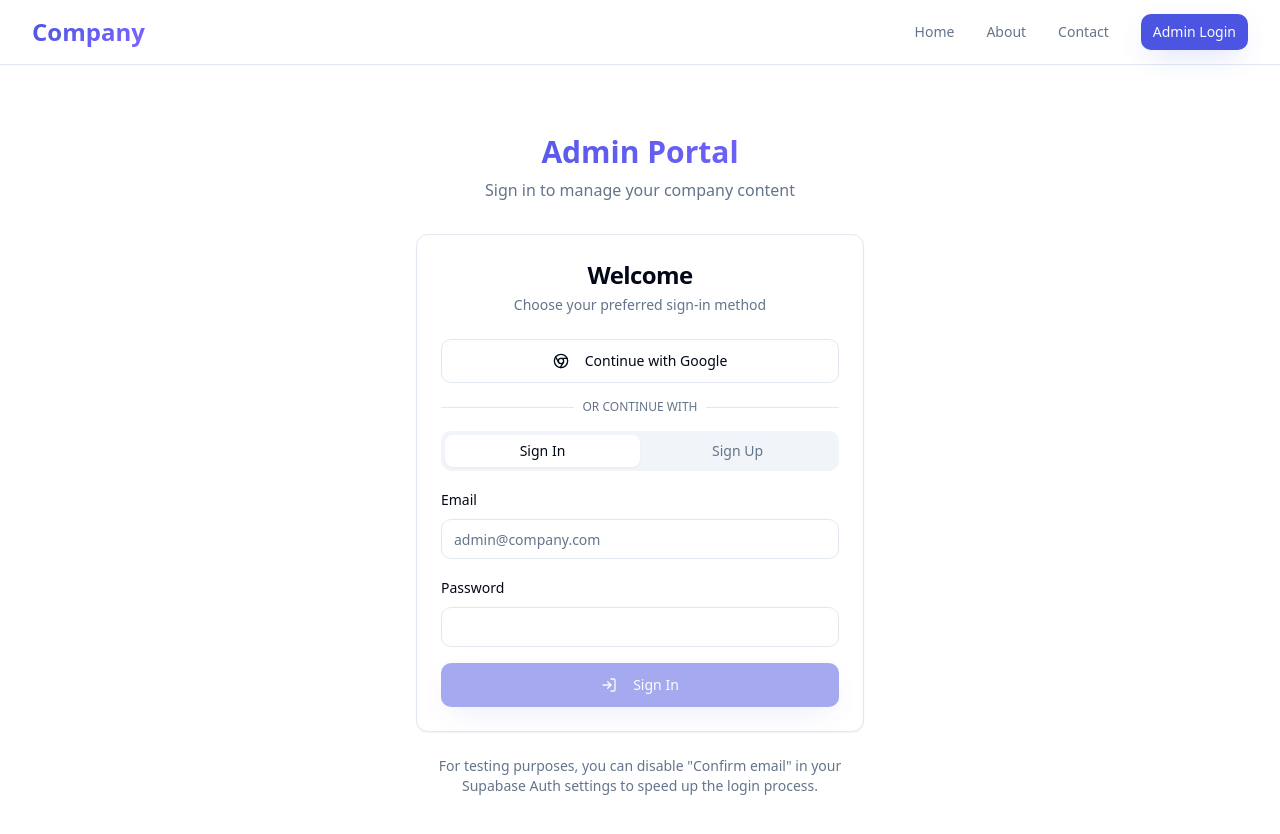
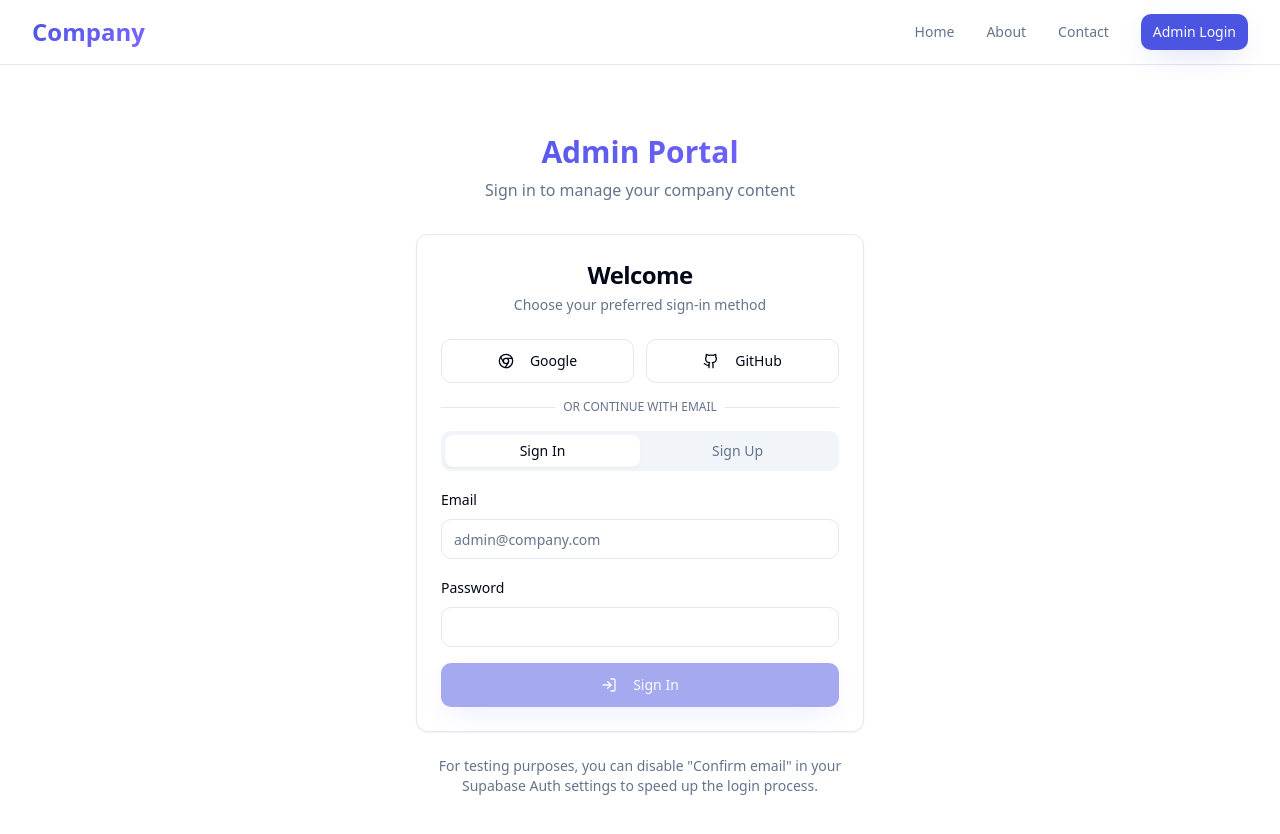
Before and after one commit to chaya2024/CodeDuoProject, a React (Vite) app: page /auth in a window 1280 px wide. Shown: the top 834 px of the page. Built offline with nearby package versions, Linux system fonts and the light colour scheme.

Commit message:
Add GitHub Login
Implement GitHub OAuth for administrator login.

```diff
--- a/src/pages/Auth.tsx
+++ b/src/pages/Auth.tsx
@@ -5,7 +5,7 @@ import { Card, CardContent, CardDescription, CardHeader, CardTitle } from "@/com
 import { Input } from "@/components/ui/input";
 import { Label } from "@/components/ui/label";
 import { Tabs, TabsContent, TabsList, TabsTrigger } from "@/components/ui/tabs";
-import { LogIn, UserPlus, Chrome } from "lucide-react";
+import { LogIn, UserPlus, Chrome, Github } from "lucide-react";
 import { supabase } from "@/integrations/supabase/client";
 import { useToast } from "@/hooks/use-toast";
 
@@ -95,12 +95,12 @@ export const Auth = () => {
     }
   };
 
-  const handleGoogleAuth = async () => {
+  const handleOAuthAuth = async (provider: 'google' | 'github') => {
     setLoading(true);
 
     try {
       const { error } = await supabase.auth.signInWithOAuth({
-        provider: 'google',
+        provider,
         options: {
           redirectTo: `${window.location.origin}/admin`
         }
@@ -112,7 +112,7 @@ export const Auth = () => {
     } catch (error: any) {
       toast({
         title: "Authentication error",
-        description: error.message || "Failed to sign in with Google. Please try again.",
+        description: error.message || `Failed to sign in with ${provider}. Please try again.`,
         variant: "destructive",
       });
       setLoading(false);
@@ -140,17 +140,28 @@ export const Auth = () => {
           </CardHeader>
           <CardContent>
             <div className="space-y-4">
-              {/* Google Sign In */}
+              {/* OAuth Sign In */}
+              <div className="grid grid-cols-2 gap-3">
                 <Button
                   variant="outline"
                   size="lg"
-                className="w-full"
-                onClick={handleGoogleAuth}
+                  onClick={() => handleOAuthAuth('google')}
                   disabled={loading}
                 >
                   <Chrome className="w-5 h-5 mr-2" />
-                Continue with Google
+                  Google
                 </Button>
+
+                <Button
+                  variant="outline"
+                  size="lg"
+                  onClick={() => handleOAuthAuth('github')}
+                  disabled={loading}
+                >
+                  <Github className="w-5 h-5 mr-2" />
+                  GitHub
+                </Button>
+              </div>
 
               <div className="relative">
                 <div className="absolute inset-0 flex items-center">
@@ -158,7 +169,7 @@ export const Auth = () => {
                 </div>
                 <div className="relative flex justify-center text-xs uppercase">
                   <span className="bg-background px-2 text-muted-foreground">
-                    Or continue with
+                    Or continue with email
                   </span>
                 </div>
               </div>
```
Lines whose indentation alone changed are shown as unchanged.
